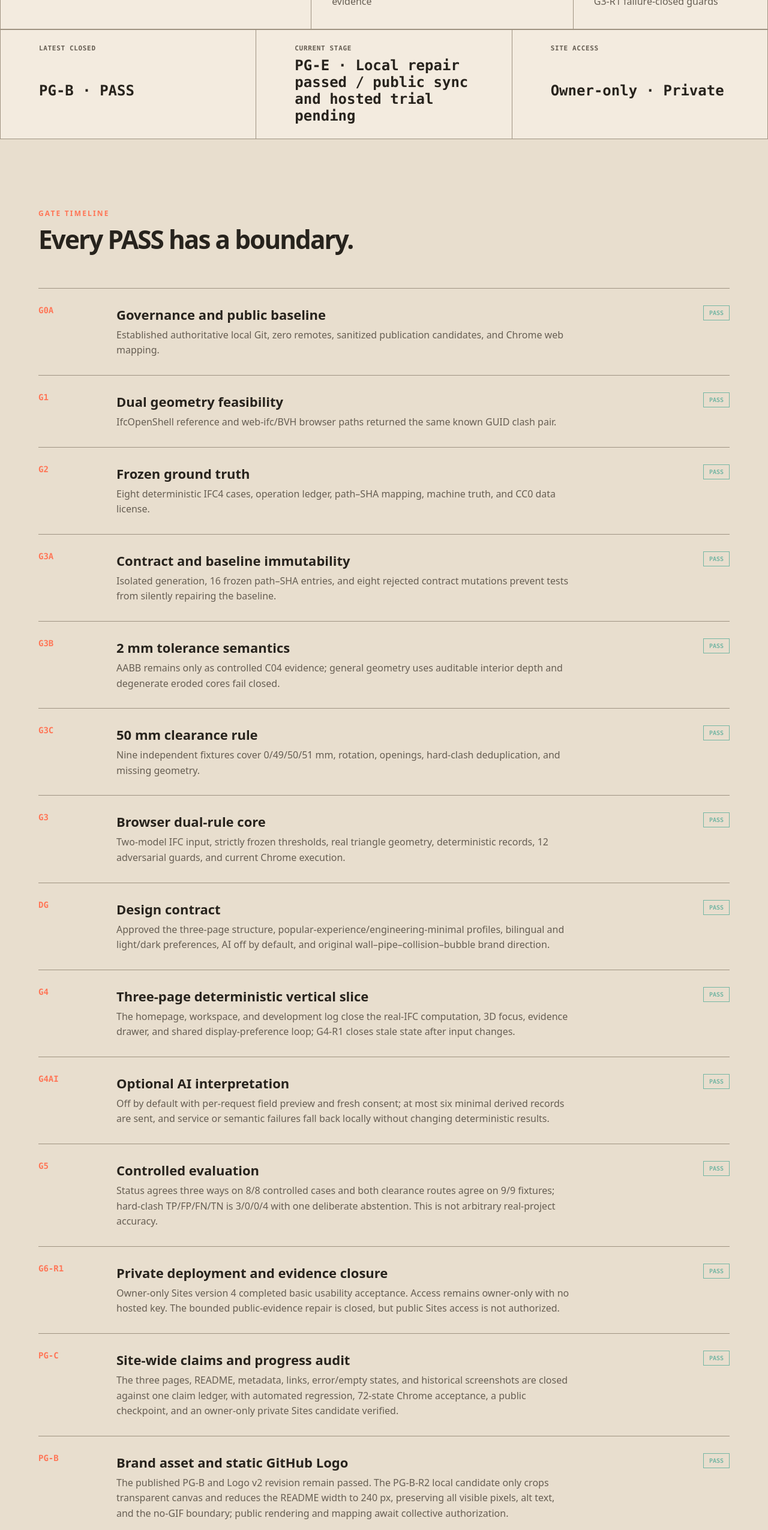
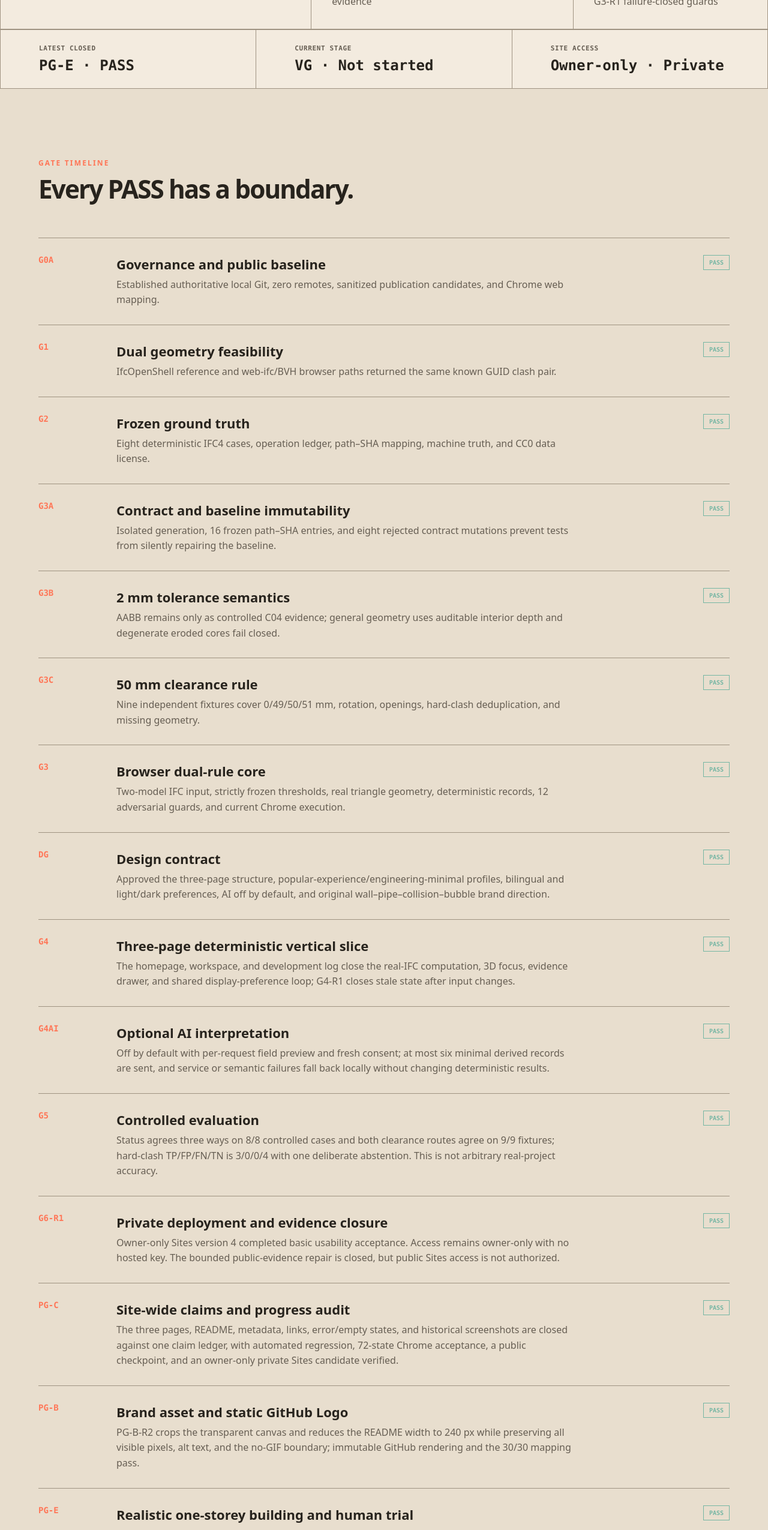
Before and after one commit to delongwangshu49-hub/ifc-clashtrace, a website built with Vite: page development/index.html in a window 1280 px wide. Shown: the part 1140-3690 px from the top of the page at 60% size. Built offline with nearby package versions, Linux system fonts and the light colour scheme.

Commit message:
close(PG-E): publish development closure

```diff
--- a/development/index.html
+++ b/development/index.html
@@ -42,8 +42,8 @@
       </section>
 
       <section class="status-band" aria-label="当前项目状态" data-zh-aria="当前项目状态" data-en-aria="Current project status">
-        <div><span data-zh="最新已闭合" data-en="Latest closed">最新已闭合</span><strong>PG-B · PASS</strong></div>
-        <div><span data-zh="当前阶段" data-en="Current stage">当前阶段</span><strong data-zh="PG-E · 本地修复通过 / 公开同步与托管试用待完成" data-en="PG-E · Local repair passed / public sync and hosted trial pending">PG-E · 本地修复通过 / 公开同步与托管试用待完成</strong></div>
+        <div><span data-zh="最新已闭合" data-en="Latest closed">最新已闭合</span><strong>PG-E · PASS</strong></div>
+        <div><span data-zh="当前阶段" data-en="Current stage">当前阶段</span><strong data-zh="VG · 尚未开始" data-en="VG · Not started">VG · 尚未开始</strong></div>
         <div><span data-zh="站点访问" data-en="Site access">站点访问</span><strong data-zh="仅所有者 · 私有" data-en="Owner-only · Private">仅所有者 · 私有</strong></div>
       </section>
 
@@ -63,8 +63,8 @@
           <li><span class="gate-id">G5</span><div><h3 data-zh="受控评价" data-en="Controlled evaluation">受控评价</h3><p data-zh="8/8 三方状态一致、9/9 净距补充夹具一致；硬碰撞 TP/FP/FN/TN 为 3/0/0/4，另有 1 个刻意失败关闭案例。该结果不代表任意真实工程准确率。" data-en="Status agrees three ways on 8/8 controlled cases and both clearance routes agree on 9/9 fixtures; hard-clash TP/FP/FN/TN is 3/0/0/4 with one deliberate abstention. This is not arbitrary real-project accuracy.">8/8 三方状态一致、9/9 净距补充夹具一致；硬碰撞 TP/FP/FN/TN 为 3/0/0/4，另有 1 个刻意失败关闭案例。该结果不代表任意真实工程准确率。</p></div><span class="gate-status">PASS</span></li>
           <li><span class="gate-id">G6-R1</span><div><h3 data-zh="私有部署与证据闭合" data-en="Private deployment and evidence closure">私有部署与证据闭合</h3><p data-zh="Sites 所有者私有版本 4 已完成基本使用体验验收；访问仍仅限所有者，未配置托管密钥。有限公开证据修复已闭合，但不授权公开 Sites。" data-en="Owner-only Sites version 4 completed basic usability acceptance. Access remains owner-only with no hosted key. The bounded public-evidence repair is closed, but public Sites access is not authorized.">Sites 所有者私有版本 4 已完成基本使用体验验收；访问仍仅限所有者，未配置托管密钥。有限公开证据修复已闭合，但不授权公开 Sites。</p></div><span class="gate-status">PASS</span></li>
           <li data-claim-stage="PG-C" data-claim-state="closed"><span class="gate-id">PG-C</span><div><h3 data-zh="全站内容与进度口径审计" data-en="Site-wide claims and progress audit">全站内容与进度口径审计</h3><p data-zh="三页、README、元数据、链接、错误/空状态与历史截图已按统一主张台账闭合，并通过自动回归、72 状态 Chrome 验收、公开检查点和所有者私有 Sites 候选回查。" data-en="The three pages, README, metadata, links, error/empty states, and historical screenshots are closed against one claim ledger, with automated regression, 72-state Chrome acceptance, a public checkpoint, and an owner-only private Sites candidate verified.">三页、README、元数据、链接、错误/空状态与历史截图已按统一主张台账闭合，并通过自动回归、72 状态 Chrome 验收、公开检查点和所有者私有 Sites 候选回查。</p></div><span class="gate-status">PASS</span></li>
-          <li data-claim-stage="PG-B" data-claim-state="closed"><span class="gate-id">PG-B</span><div><h3 data-zh="品牌资产与 GitHub 静态 Logo" data-en="Brand asset and static GitHub Logo">品牌资产与 GitHub 静态 Logo</h3><p data-zh="已公开的 PG-B 与 Logo v2 修订保持通过。PG-B-R2 本地候选仅裁减透明画布并把 README 显示宽度收敛至240 px，保留全部可见像素、替代文本和无 GIF 边界；公开渲染与映射等待集体授权。" data-en="The published PG-B and Logo v2 revision remain passed. The PG-B-R2 local candidate only crops transparent canvas and reduces the README width to 240 px, preserving all visible pixels, alt text, and the no-GIF boundary; public rendering and mapping await collective authorization.">已公开的 PG-B 与 Logo v2 修订保持通过。PG-B-R2 本地候选仅裁减透明画布并把 README 显示宽度收敛至240 px，保留全部可见像素、替代文本和无 GIF 边界；公开渲染与映射等待集体授权。</p></div><span class="gate-status">PASS</span></li>
-          <li data-claim-stage="PG-E" data-claim-state="in_progress"><span class="gate-id">PG-E</span><div><h3 data-zh="拟真单层建筑与人工试用" data-en="Realistic one-storey building and human trial">拟真单层建筑与人工试用</h3><p data-zh="用户已确认 12m × 8m 单层社区诊所的拟真效果满意；模型包含7条具象吊顶管线和1个故意缺失几何的导入管段。它们对8道墙和3根梁形成88条候选记录，其中77条完成评估、11条失败关闭；6个独立哨兵技术预检6/6通过。结构化 UAT 已加入，但本地修复候选仍待公开同步和最终托管试用。" data-en="The user accepted the visual realism of the 12 m × 8 m one-storey clinic. The model contains seven represented ceiling routes plus one deliberately geometry-free imported pipe segment. Against eight walls and three beams they form 88 candidate records: 77 evaluated and 11 failed closed; 6/6 independent sentinels pass technical preflight. Structured UAT is now present, but the local repair candidate still awaits public synchronization and the final hosted trial.">用户已确认 12m × 8m 单层社区诊所的拟真效果满意；模型包含7条具象吊顶管线和1个故意缺失几何的导入管段。它们对8道墙和3根梁形成88条候选记录，其中77条完成评估、11条失败关闭；6个独立哨兵技术预检6/6通过。结构化 UAT 已加入，但本地修复候选仍待公开同步和最终托管试用。</p></div><span class="gate-status">IN PROGRESS</span></li>
+          <li data-claim-stage="PG-B" data-claim-state="closed"><span class="gate-id">PG-B</span><div><h3 data-zh="品牌资产与 GitHub 静态 Logo" data-en="Brand asset and static GitHub Logo">品牌资产与 GitHub 静态 Logo</h3><p data-zh="PG-B-R2 已裁减透明画布并把 README 显示宽度收敛至240 px，保留全部可见像素、替代文本和无 GIF 边界；GitHub 不可变提交渲染与30/30映射通过。" data-en="PG-B-R2 crops the transparent canvas and reduces the README width to 240 px while preserving all visible pixels, alt text, and the no-GIF boundary; immutable GitHub rendering and the 30/30 mapping pass.">PG-B-R2 已裁减透明画布并把 README 显示宽度收敛至240 px，保留全部可见像素、替代文本和无 GIF 边界；GitHub 不可变提交渲染与30/30映射通过。</p></div><span class="gate-status">PASS</span></li>
+          <li data-claim-stage="PG-E" data-claim-state="closed"><span class="gate-id">PG-E</span><div><h3 data-zh="拟真单层建筑与人工试用" data-en="Realistic one-storey building and human trial">拟真单层建筑与人工试用</h3><p data-zh="用户确认12m × 8m单层社区诊所拟真效果，6/6独立哨兵与88条候选记录技术契约通过。公开GitHub 30/30映射、仅所有者Sites版本11和最终托管UAT均已闭合：4个冲突、1个预警、11个未评估、72个清晰，控制台0警告/错误。" data-en="The user accepted the realistic 12 m × 8 m one-storey clinic; the 6/6 independent sentinels and 88-record technical contract pass. The 30/30 public GitHub mapping, owner-only Sites version 11, and final hosted UAT are closed: 4 clashes, 1 warning, 11 not evaluated, 72 clear, and zero console warnings/errors.">用户确认12m × 8m单层社区诊所拟真效果，6/6独立哨兵与88条候选记录技术契约通过。公开GitHub 30/30映射、仅所有者Sites版本11和最终托管UAT均已闭合：4个冲突、1个预警、11个未评估、72个清晰，控制台0警告/错误。</p></div><span class="gate-status">PASS</span></li>
           <li class="gate-planned" data-claim-stage="VG" data-claim-state="planned"><span class="gate-id">VG</span><div><h3 data-zh="视频预制作" data-en="Video pre-production">视频预制作</h3><p data-zh="尚未开始；脚本、风格帧、旁白样例、音乐与镜头清单须经用户确认后才能进入正式制作。" data-en="Not started; the script, style frame, voice sample, music choice, and shot list require user confirmation before final production.">尚未开始；脚本、风格帧、旁白样例、音乐与镜头清单须经用户确认后才能进入正式制作。</p></div><span class="gate-status">PLANNED</span></li>
           <li class="gate-planned" data-claim-stage="G7A" data-claim-state="planned"><span class="gate-id">G7A</span><div><h3 data-zh="视频成片制作与质量验收" data-en="Video production and quality acceptance">视频成片制作与质量验收</h3><p data-zh="尚未开始；只有 VG 通过后才可录屏、生成旁白、剪辑、字幕并完成事实/隐私/许可 QA。" data-en="Not started; recording, voice generation, editing, captions, and factual/privacy/license QA can begin only after VG passes.">尚未开始；只有 VG 通过后才可录屏、生成旁白、剪辑、字幕并完成事实/隐私/许可 QA。</p></div><span class="gate-status">PLANNED</span></li>
           <li class="gate-planned" data-claim-stage="G7B" data-claim-state="planned"><span class="gate-id">G7B</span><div><h3 data-zh="YouTube 上传与直链复验" data-en="YouTube upload and direct-link validation">YouTube 上传与直链复验</h3><p data-zh="尚未开始；只有 G7A 通过且获得行动时授权后，才可上传 Unlisted 成片、复核双语字幕与香港未登录直链；视频不回嵌首页。" data-en="Not started; an Unlisted upload, bilingual-caption checks, and signed-out Hong Kong direct-link validation require G7A to pass and action-time authorization; the video will not be embedded on the homepage.">尚未开始；只有 G7A 通过且获得行动时授权后，才可上传 Unlisted 成片、复核双语字幕与香港未登录直链；视频不回嵌首页。</p></div><span class="gate-status">PLANNED</span></li>
```
